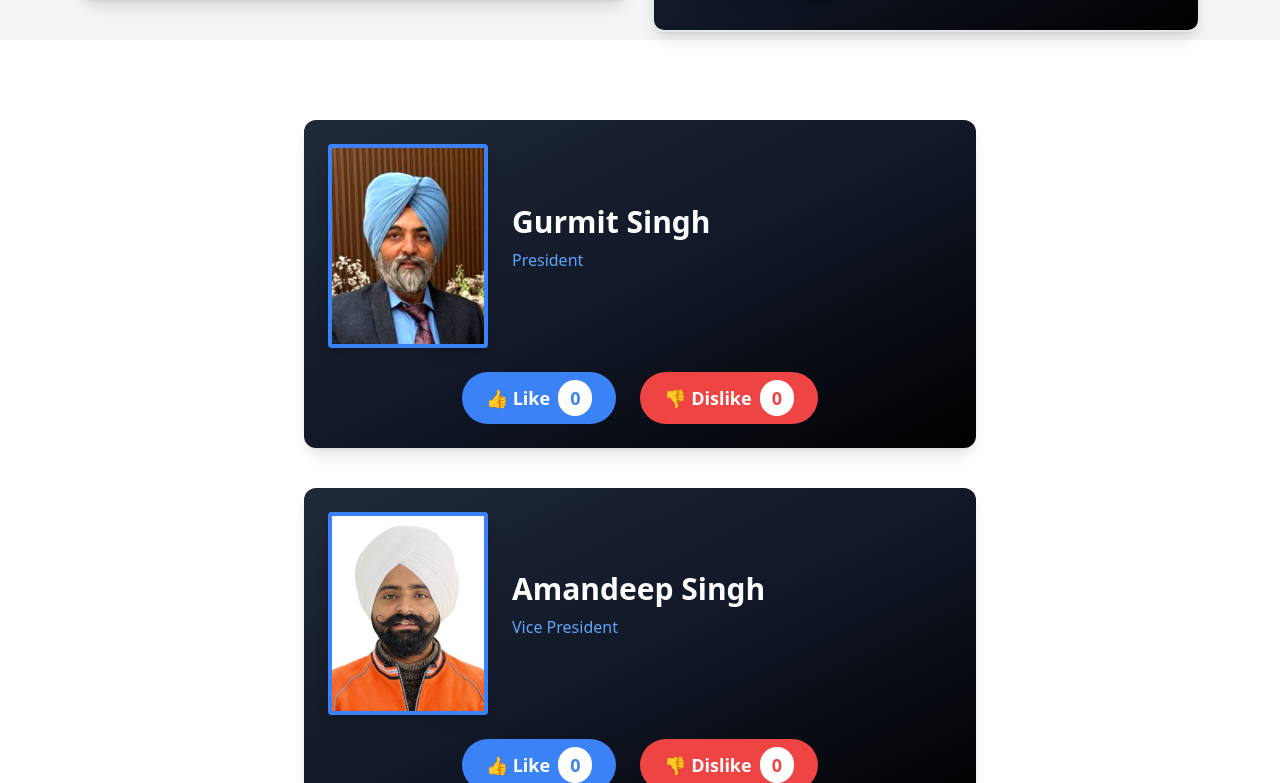
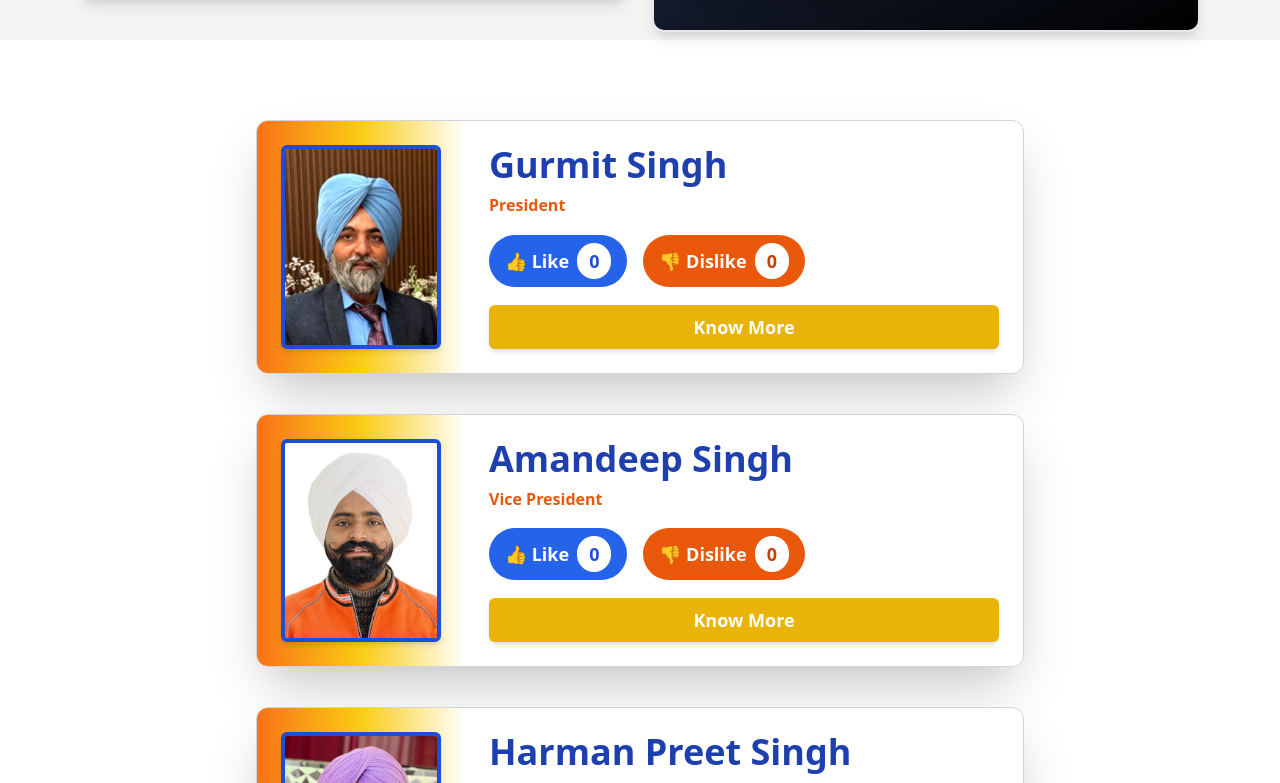
Before and after one commit to deepsahilz/SewaSadan-NGOsite, a React (Vite) app: page / in a window 1280 px wide. Shown: the part 1457-2240 px from the top of the page. Built offline with nearby package versions, Linux system fonts and the light colour scheme.

Commit message:
kar de fix please

```diff
--- a/src/App.jsx
+++ b/src/App.jsx
@@ -24,6 +24,7 @@ function App() {
           name={profile.name}
           role={profile.role}
           image={profile.image}
+          bio={profile.bio}
         />
       ))}
     </div>
--- a/src/components/ProfileCard.jsx
+++ b/src/components/ProfileCard.jsx
@@ -1,9 +1,10 @@
 import React, { useState } from 'react';
 
-const ProfileCard = ({ name, role, image }) => {
+const ProfileCard = ({ name, role, image, bio }) => {
   const [likes, setLikes] = useState(0);
   const [dislikes, setDislikes] = useState(0);
   const [userAction, setUserAction] = useState(null); // 'like', 'dislike', or null
+  const [knowMore, setKnowMore] = useState(false); // Toggle for additional info
 
   const handleLike = () => {
     if (userAction === 'like') {
@@ -31,45 +32,81 @@ const ProfileCard = ({ name, role, image }) => {
     }
   };
 
+  const handleKnowMore = () => {
+    setKnowMore(!knowMore);
+  };
+
   return (
-    <div className="max-w-2xl mx-auto my-10 bg-gradient-to-br from-gray-800 via-gray-900 to-black text-white rounded-xl shadow-lg overflow-hidden transform hover:scale-105 transition-transform duration-500">
-      <div className="flex items-center p-6">
+    <div className="max-w-3xl mx-auto my-10 bg-white text-gray-900 rounded-xl shadow-2xl border border-gray-300 overflow-hidden">
+      <div className="flex flex-col md:flex-row">
+        {/* Image Section */}
+        <div className="bg-gradient-to-r from-orange-500 via-yellow-400 to-white flex-shrink-0 p-6 flex items-center justify-center">
+          <div className="w-40 h-50 overflow-hidden rounded-md border-4 border-blue-700 shadow-md">
             <img
-          className="w-40 h-fit object-cover border-4 border-blue-500 rounded-[2%] shadow-lg mr-6"
+              className="w-full h-full object-cover"
               src={image}
               alt={name}
             />
-        <div className="flex-1">
-          <h2 className="text-3xl font-bold mb-2">{name}</h2>
-          <p className="text-blue-400 mb-4">{role}</p>
           </div>
         </div>
 
-      <div className="flex gap-6 mb-6 justify-center">
+        {/* Details Section */}
+        <div className=" flex-1 p-6 flex flex-col justify-between">
+          <div>
+            <h2 className="text-3xl md:text-4xl font-bold text-blue-800 mb-2">{name}</h2>
+            <p className="text-orange-600 font-semibold mb-4">{role}</p>
+
+          </div>
+
+          {/* Buttons Section */}
+          <div>
+            <div className="flex gap-4 mb-4">
               <button
                 onClick={handleLike}
-          className={`flex items-center gap-2 px-6 py-2 rounded-full text-lg font-semibold transition ${
+                className={`flex items-center gap-2 px-4 py-2 rounded-full text-lg font-semibold transition ${
                   userAction === 'like'
-              ? 'bg-blue-600 hover:bg-blue-700'
-              : 'bg-blue-500 hover:bg-blue-600'
+                    ? 'bg-blue-700 hover:bg-blue-800 text-white'
+                    : 'bg-blue-600 hover:bg-blue-700 text-white'
                 }`}
               >
                 👍 Like
-          <span className="bg-white text-blue-500 px-3 py-1 rounded-full">{likes}</span>
+                <span className="bg-white text-blue-700 px-3 py-1 rounded-full">{likes}</span>
               </button>
 
               <button
                 onClick={handleDislike}
-          className={`flex items-center gap-2 px-6 py-2 rounded-full text-lg font-semibold transition ${
+                className={`flex items-center gap-2 px-4 py-2 rounded-full text-lg font-semibold transition ${
                   userAction === 'dislike'
-              ? 'bg-red-600 hover:bg-red-700'
-              : 'bg-red-500 hover:bg-red-600'
+                    ? 'bg-orange-700 hover:bg-orange-800 text-white'
+                    : 'bg-orange-600 hover:bg-orange-700 text-white'
                 }`}
               >
                 👎 Dislike
-          <span className="bg-white text-red-500 px-3 py-1 rounded-full">{dislikes}</span>
+                <span className="bg-white text-orange-700 px-3 py-1 rounded-full">{dislikes}</span>
               </button>
             </div>
+
+
+          </div>
+              <button
+                onClick={handleKnowMore}
+                className="bg-yellow-500 hover:bg-yellow-600 px-4 py-2 rounded-md text-lg font-semibold transition shadow-md text-white w-full"
+              >
+                {knowMore ? 'Show Less' : 'Know More'}
+              </button>
+
+              {knowMore && (
+
+                <p className=" p-4 text-gray-700 leading-relaxed w-full ">
+                  {bio || 'No additional information available.'}
+                </p>
+              )}
+
+        </div>
+      </div>
+
+
+
     </div>
   );
 };
--- a/src/components/ProfileData.jsx
+++ b/src/components/ProfileData.jsx
@@ -4,24 +4,28 @@ const profileData = [
     name: 'Gurmit Singh',
     role: 'President',
     image: 'src/assets/images/WhatsApp Image 2024-12-19 at 21.01.47_2c1ef4aa.jpg',
+    bio: 'sdcscuavcyuvcvwuwcuwcwbcucbybwyccwcdfvbvuvcccbdbcddvjvfbdvsdvjdvjdvjdvdjvdfjvdvbjdj vjdvjdvjvisdw q jwe  e ggj  idveiveivevieiviebvbrevvbvebvrebg',
   },
   {
     id: 2,
     name: 'Amandeep Singh',
     role: 'Vice President',
     image: 'src/assets/images/WhatsApp Image 2024-12-19 at 21.04.44_f6279cae.jpg',
+    bio:'',
   },
   {
     id: 3,
     name: 'Harman Preet Singh',
     role: 'Cachier',
     image: 'src/assets/images/WhatsApp Image 2024-12-19 at 21.04.45_e331dd5b.jpg',
+    bio:'',
   },
   {
     id: 4,
     name: 'Rajan Nagpal',
     role: 'Secretary',
     image: 'src/assets/images/WhatsApp Image 2024-12-19 at 19.41.34_eba1b8ab.jpg',
+    bio:'',
   },
 
 ];
```
Lines whose indentation alone changed are shown as unchanged.
